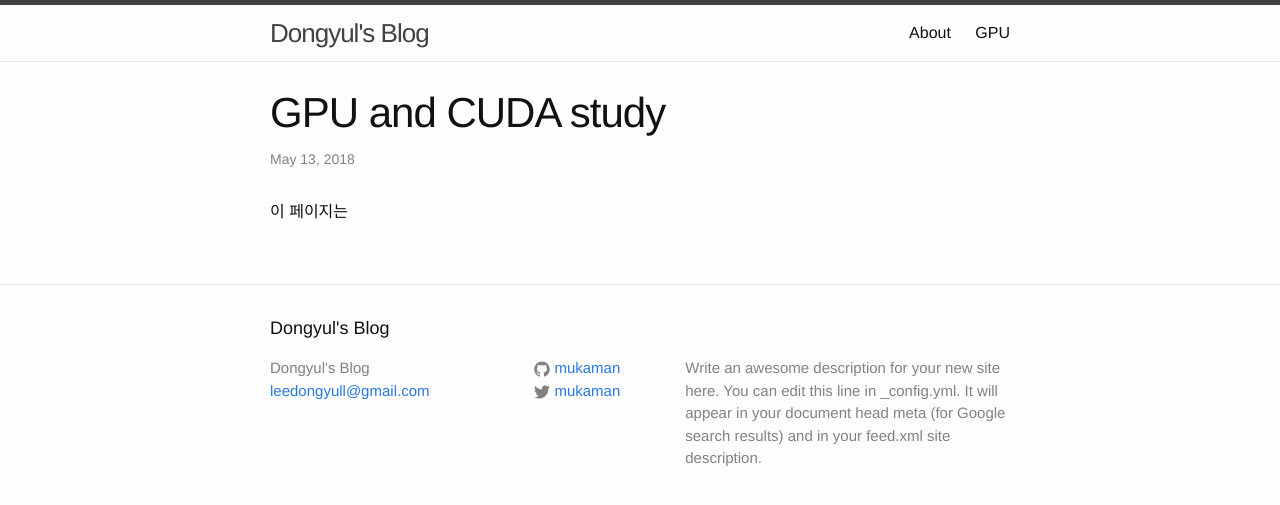
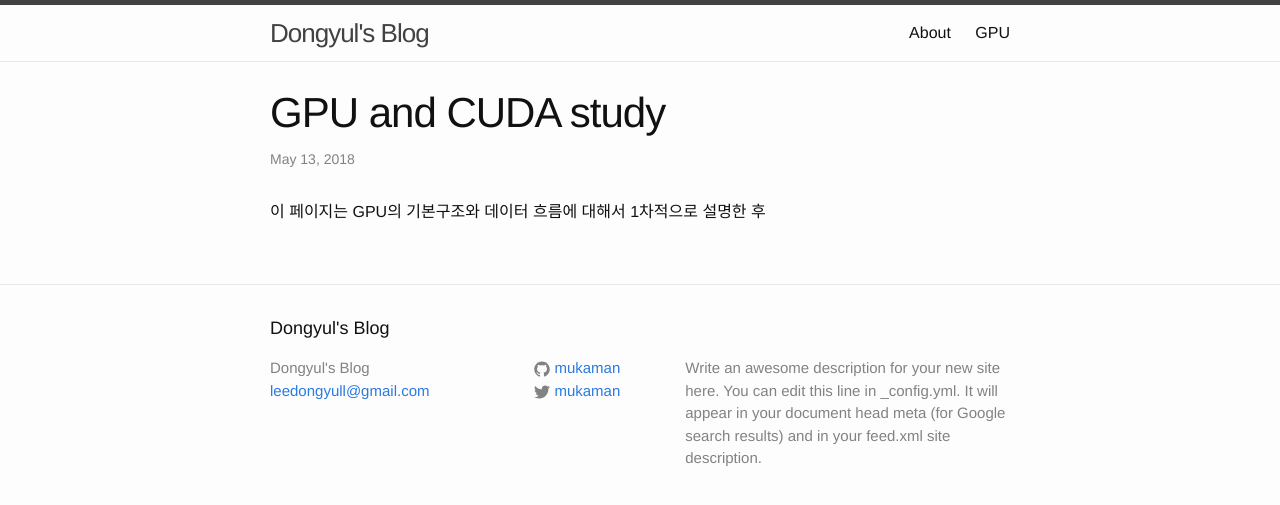
Before and after one commit to mukaman84/mukaman84.github.io, a Jekyll site: the page built from _posts/2018-05-13-gpu-cuda-study.md, in a window 1280 px wide. Shown: the top 505 px of the page. Built offline with Jekyll 4.4.1, drawn with Linux system fonts in a browser that asks for light colours.

Commit message:
Update 2018-05-13-gpu-cuda-study.md

```diff
--- a/_posts/2018-05-13-gpu-cuda-study.md
+++ b/_posts/2018-05-13-gpu-cuda-study.md
@@ -4,4 +4,4 @@ title:  "GPU and CUDA study"
 ---
 
 
-이 페이지는
+이 페이지는 GPU의 기본구조와 데이터 흐름에 대해서 1차적으로 설명한 후
```
